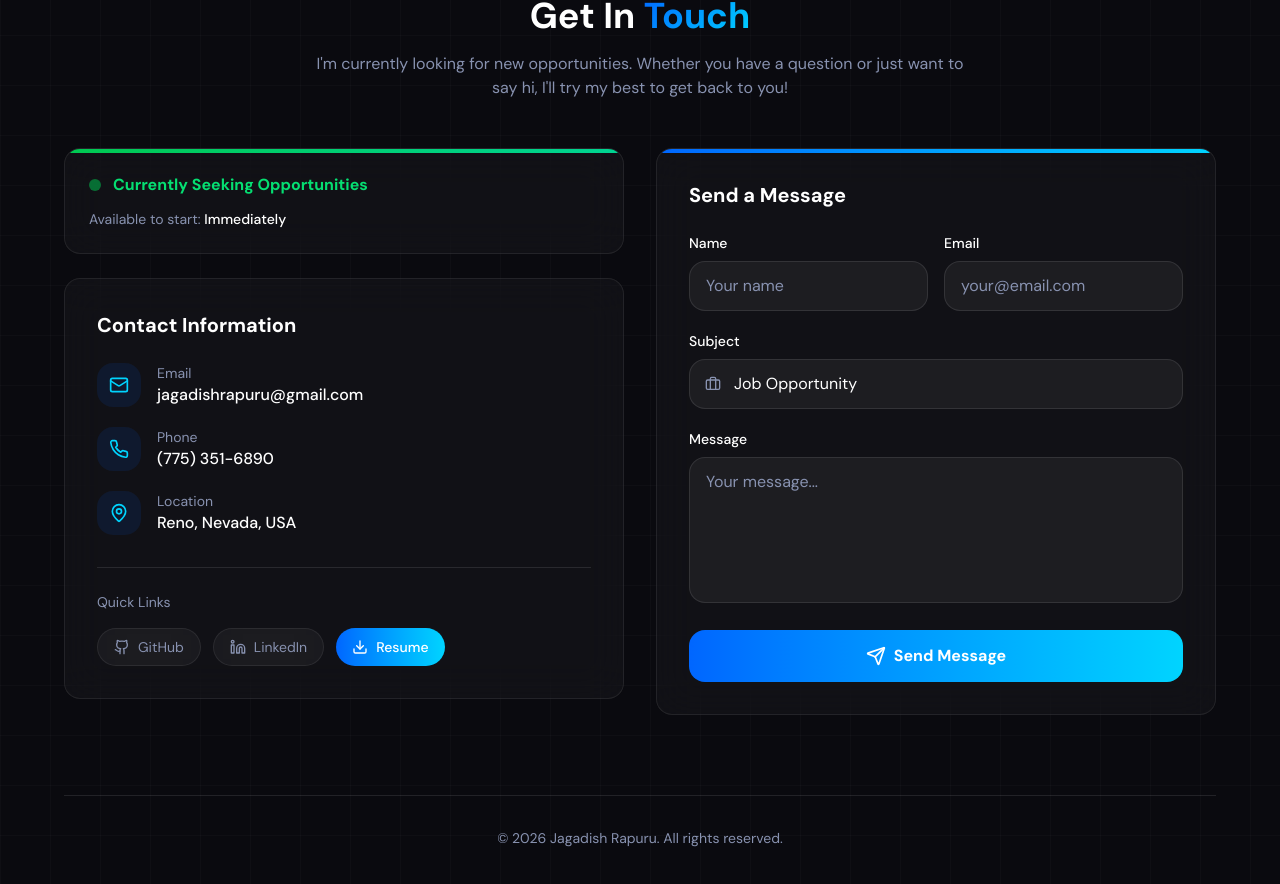
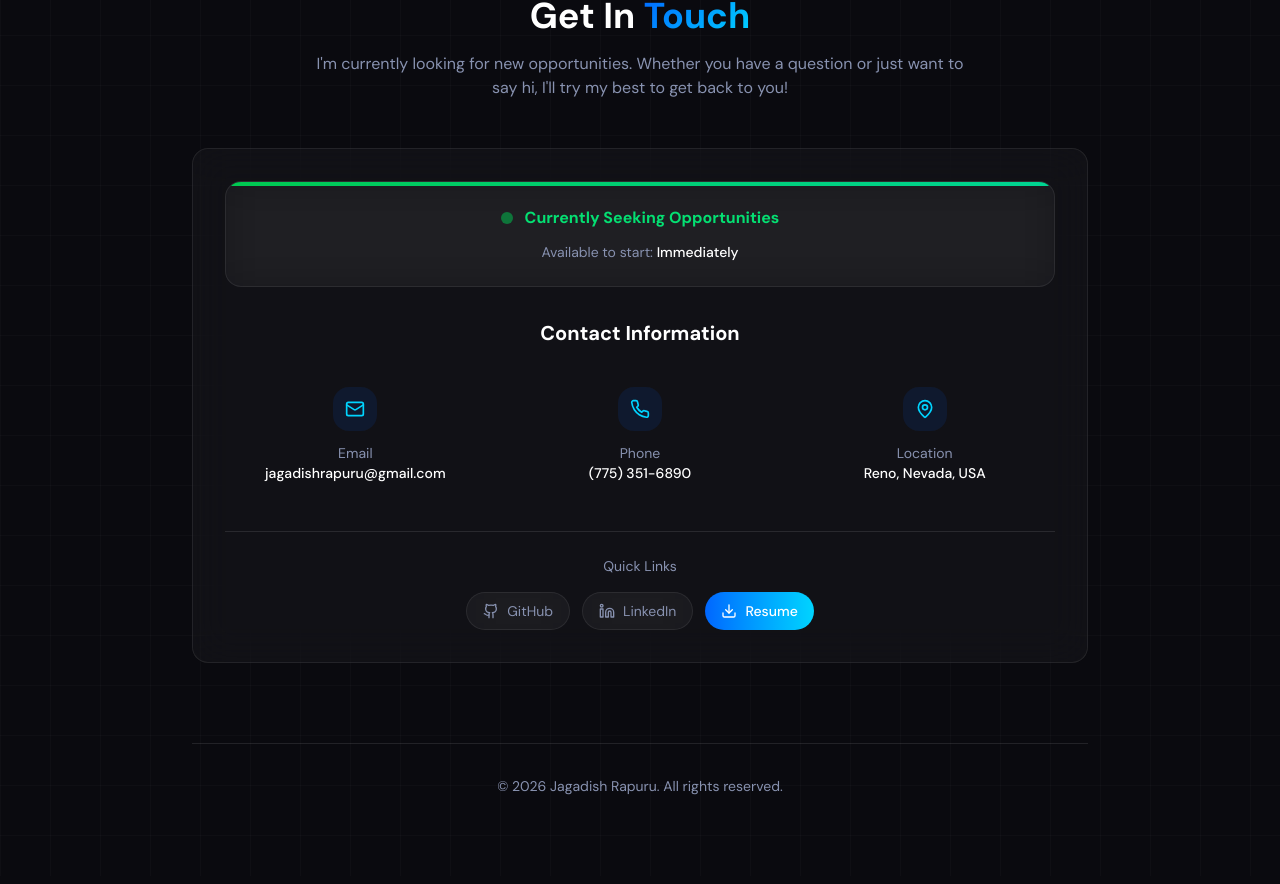
Before and after one commit to Jagadish-Rapuru/Portfolio, a Next.js app: page / in a window 1280 px wide. Shown: the part 8365-9249 px from the top of the page. Built offline with nearby package versions, Linux system fonts and the light colour scheme.

Commit message:
feat: remove contact form and simplify layout
Update layout to centered, single-column contact info display

Co-authored-by: null <155489287+Jagadish-Rapuru@users.noreply.github.com>

```diff
--- a/components/contact.tsx
+++ b/components/contact.tsx
@@ -1,41 +1,11 @@
 "use client"
-
-import type React from "react"
-import { useState } from "react"
 import Link from "next/link"
-import { Mail, Phone, Linkedin, MapPin, Github, Send, CheckCircle, Download, Briefcase } from "lucide-react"
+import { Mail, Phone, Linkedin, MapPin, Github, Download } from "lucide-react"
 
 export function Contact() {
-  const [formData, setFormData] = useState({
-    name: "",
-    email: "",
-    subject: "Job Opportunity",
-    message: "",
-  })
-  const [isSubmitting, setIsSubmitting] = useState(false)
-  const [isSubmitted, setIsSubmitted] = useState(false)
-
-  const handleSubmit = async (e: React.FormEvent) => {
-    e.preventDefault()
-    setIsSubmitting(true)
-
-    // Simulate form submission
-    await new Promise((resolve) => setTimeout(resolve, 1000))
-
-    setIsSubmitting(false)
-    setIsSubmitted(true)
-    setFormData({ name: "", email: "", subject: "Job Opportunity", message: "" })
-
-    setTimeout(() => setIsSubmitted(false), 5000)
-  }
-
-  const handleChange = (e: React.ChangeEvent<HTMLInputElement | HTMLTextAreaElement | HTMLSelectElement>) => {
-    setFormData((prev) => ({ ...prev, [e.target.name]: e.target.value }))
-  }
-
   return (
     <section id="contact" className="py-20 px-6">
-      <div className="max-w-6xl mx-auto">
+      <div className="max-w-4xl mx-auto">
         <div className="text-center mb-12">
           <span className="inline-block px-4 py-1.5 rounded-full glass text-[#00D4FF] text-sm font-medium mb-4">
             Let's Connect
@@ -49,66 +19,64 @@ export function Contact() {
           </p>
         </div>
 
-        <div className="grid lg:grid-cols-2 gap-8">
         {/* Contact Info */}
-          <div className="space-y-6">
+        <div className="glass rounded-2xl p-8 relative overflow-hidden">
           {/* Status Badge */}
-            <div className="glass rounded-2xl p-6 relative overflow-hidden">
+          <div className="glass rounded-2xl p-6 relative overflow-hidden mb-8">
             <div className="absolute top-0 left-0 right-0 h-1 bg-gradient-to-r from-green-500 to-emerald-400" />
-              <div className="flex items-center gap-3 mb-3">
+            <div className="flex items-center justify-center gap-3 mb-3">
               <span className="h-3 w-3 rounded-full bg-green-500 animate-pulse" />
               <span className="text-green-400 font-bold">Currently Seeking Opportunities</span>
             </div>
-              <p className="text-[#8892b0] text-sm">
+            <p className="text-[#8892b0] text-sm text-center">
               Available to start: <span className="text-white font-medium">Immediately</span>
             </p>
           </div>
 
-            <div className="glass rounded-2xl p-8">
-              <h3 className="font-bold text-white text-xl mb-6">Contact Information</h3>
+          <h3 className="font-bold text-white text-xl mb-6 text-center">Contact Information</h3>
 
-              <div className="space-y-5">
+          <div className="grid sm:grid-cols-3 gap-6 mb-8">
             <Link
               href="mailto:jagadishrapuru@gmail.com"
-                  className="flex items-center gap-4 text-[#8892b0] hover:text-[#00D4FF] transition-colors group"
+              className="flex flex-col items-center gap-3 text-[#8892b0] hover:text-[#00D4FF] transition-colors group p-4 rounded-xl hover:bg-white/5"
             >
               <div className="p-3 rounded-xl bg-[#0066FF]/10 group-hover:bg-[#0066FF]/20 transition-colors">
                 <Mail className="h-5 w-5 text-[#00D4FF]" />
               </div>
-                  <div>
+              <div className="text-center">
                 <p className="text-sm text-[#8892b0]">Email</p>
-                    <p className="text-white font-medium">jagadishrapuru@gmail.com</p>
+                <p className="text-white font-medium text-sm">jagadishrapuru@gmail.com</p>
               </div>
             </Link>
 
             <Link
               href="tel:+17753516890"
-                  className="flex items-center gap-4 text-[#8892b0] hover:text-[#00D4FF] transition-colors group"
+              className="flex flex-col items-center gap-3 text-[#8892b0] hover:text-[#00D4FF] transition-colors group p-4 rounded-xl hover:bg-white/5"
             >
               <div className="p-3 rounded-xl bg-[#0066FF]/10 group-hover:bg-[#0066FF]/20 transition-colors">
                 <Phone className="h-5 w-5 text-[#00D4FF]" />
               </div>
-                  <div>
+              <div className="text-center">
                 <p className="text-sm text-[#8892b0]">Phone</p>
-                    <p className="text-white font-medium">(775) 351-6890</p>
+                <p className="text-white font-medium text-sm">(775) 351-6890</p>
               </div>
             </Link>
 
-                <div className="flex items-center gap-4">
+            <div className="flex flex-col items-center gap-3 p-4 rounded-xl">
               <div className="p-3 rounded-xl bg-[#0066FF]/10">
                 <MapPin className="h-5 w-5 text-[#00D4FF]" />
               </div>
-                  <div>
+              <div className="text-center">
                 <p className="text-sm text-[#8892b0]">Location</p>
-                    <p className="text-white font-medium">Reno, Nevada, USA</p>
+                <p className="text-white font-medium text-sm">Reno, Nevada, USA</p>
               </div>
             </div>
           </div>
 
           {/* Quick Links */}
-              <div className="mt-8 pt-6 border-t border-white/10">
-                <p className="text-sm text-[#8892b0] mb-4">Quick Links</p>
-                <div className="flex flex-wrap gap-3">
+          <div className="pt-6 border-t border-white/10">
+            <p className="text-sm text-[#8892b0] mb-4 text-center">Quick Links</p>
+            <div className="flex flex-wrap justify-center gap-3">
               <Link
                 href="https://github.com/Jagadish-Rapuru"
                 target="_blank"
@@ -127,123 +95,15 @@ export function Contact() {
                 <Linkedin className="h-4 w-4" />
                 LinkedIn
               </Link>
-                  <Link
+              <a
                 href="/Jagadish_Rapuru_Resume.pdf"
-                    target="_blank"
+                download="Jagadish_Rapuru_Resume.pdf"
                 className="flex items-center gap-2 px-4 py-2 rounded-full bg-gradient-to-r from-[#0066FF] to-[#00D4FF] text-white text-sm font-medium hover:shadow-lg hover:shadow-[#0066FF]/25 hover:scale-105 hover:-translate-y-0.5 active:scale-95 transition-all"
               >
                 <Download className="h-4 w-4" />
                 Resume
-                  </Link>
+              </a>
             </div>
-              </div>
-            </div>
-          </div>
-
-          {/* Contact Form */}
-          <div className="glass rounded-2xl p-8 relative overflow-hidden">
-            <div className="absolute top-0 left-0 right-0 h-1 bg-gradient-to-r from-[#0066FF] to-[#00D4FF]" />
-
-            <h3 className="font-bold text-white text-xl mb-6">Send a Message</h3>
-
-            {isSubmitted ? (
-              <div className="flex flex-col items-center justify-center py-12 text-center">
-                <div className="p-4 rounded-full bg-green-500/10 mb-4">
-                  <CheckCircle className="h-12 w-12 text-green-500" />
-                </div>
-                <h4 className="text-xl font-bold text-white mb-2">Message Sent!</h4>
-                <p className="text-[#8892b0]">Thank you for reaching out. I'll get back to you soon.</p>
-              </div>
-            ) : (
-              <form onSubmit={handleSubmit} className="space-y-5">
-                <div className="grid sm:grid-cols-2 gap-4">
-                  <div>
-                    <label htmlFor="name" className="block text-sm font-medium text-white mb-2">
-                      Name
-                    </label>
-                    <input
-                      type="text"
-                      id="name"
-                      name="name"
-                      value={formData.name}
-                      onChange={handleChange}
-                      required
-                      className="w-full px-4 py-3 rounded-xl bg-white/5 border border-white/10 text-white placeholder:text-[#8892b0] focus:outline-none focus:ring-2 focus:ring-[#0066FF] focus:border-transparent transition-all"
-                      placeholder="Your name"
-                    />
-                  </div>
-                  <div>
-                    <label htmlFor="email" className="block text-sm font-medium text-white mb-2">
-                      Email
-                    </label>
-                    <input
-                      type="email"
-                      id="email"
-                      name="email"
-                      value={formData.email}
-                      onChange={handleChange}
-                      required
-                      className="w-full px-4 py-3 rounded-xl bg-white/5 border border-white/10 text-white placeholder:text-[#8892b0] focus:outline-none focus:ring-2 focus:ring-[#0066FF] focus:border-transparent transition-all"
-                      placeholder="your@email.com"
-                    />
-                  </div>
-                </div>
-
-                <div>
-                  <label htmlFor="subject" className="block text-sm font-medium text-white mb-2">
-                    Subject
-                  </label>
-                  <div className="relative">
-                    <Briefcase className="absolute left-4 top-1/2 -translate-y-1/2 h-4 w-4 text-[#8892b0]" />
-                    <select
-                      id="subject"
-                      name="subject"
-                      value={formData.subject}
-                      onChange={handleChange}
-                      className="w-full pl-11 pr-4 py-3 rounded-xl bg-white/5 border border-white/10 text-white focus:outline-none focus:ring-2 focus:ring-[#0066FF] focus:border-transparent transition-all appearance-none cursor-pointer"
-                    >
-                      <option value="Job Opportunity">Job Opportunity</option>
-                      <option value="Collaboration">Collaboration</option>
-                      <option value="Other">Other</option>
-                    </select>
-                  </div>
-                </div>
-
-                <div>
-                  <label htmlFor="message" className="block text-sm font-medium text-white mb-2">
-                    Message
-                  </label>
-                  <textarea
-                    id="message"
-                    name="message"
-                    value={formData.message}
-                    onChange={handleChange}
-                    required
-                    rows={5}
-                    className="w-full px-4 py-3 rounded-xl bg-white/5 border border-white/10 text-white placeholder:text-[#8892b0] focus:outline-none focus:ring-2 focus:ring-[#0066FF] focus:border-transparent transition-all resize-none"
-                    placeholder="Your message..."
-                  />
-                </div>
-
-                <button
-                  type="submit"
-                  disabled={isSubmitting}
-                  className="w-full px-6 py-3.5 rounded-xl bg-gradient-to-r from-[#0066FF] to-[#00D4FF] text-white font-bold hover:shadow-lg hover:shadow-[#0066FF]/30 hover:scale-[1.02] hover:-translate-y-0.5 active:scale-[0.98] transition-all flex items-center justify-center gap-2 disabled:opacity-50 disabled:cursor-not-allowed disabled:hover:scale-100 disabled:hover:translate-y-0"
-                >
-                  {isSubmitting ? (
-                    <>
-                      <div className="h-5 w-5 border-2 border-white/30 border-t-white rounded-full animate-spin" />
-                      Sending...
-                    </>
-                  ) : (
-                    <>
-                      <Send className="h-5 w-5" />
-                      Send Message
-                    </>
-                  )}
-                </button>
-              </form>
-            )}
           </div>
         </div>
 
```
Lines whose indentation alone changed are shown as unchanged.
